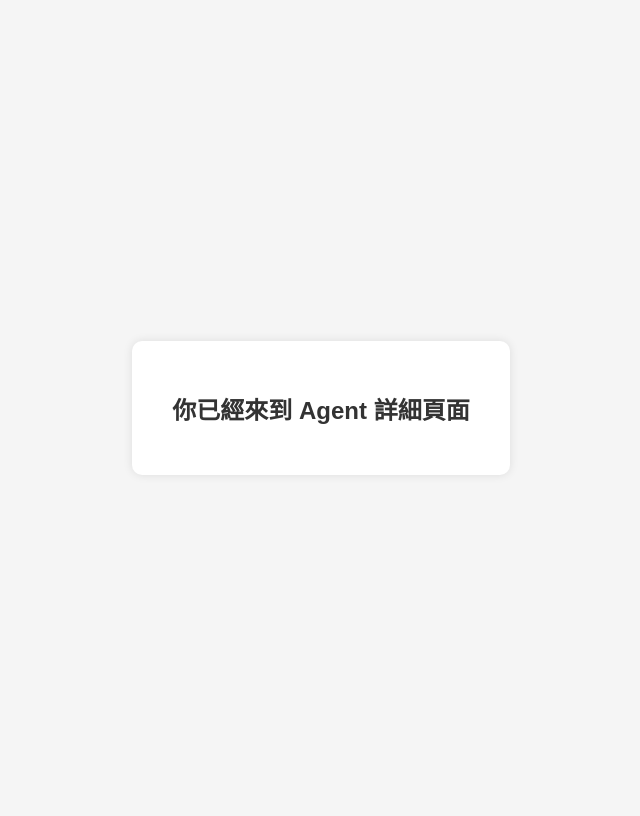
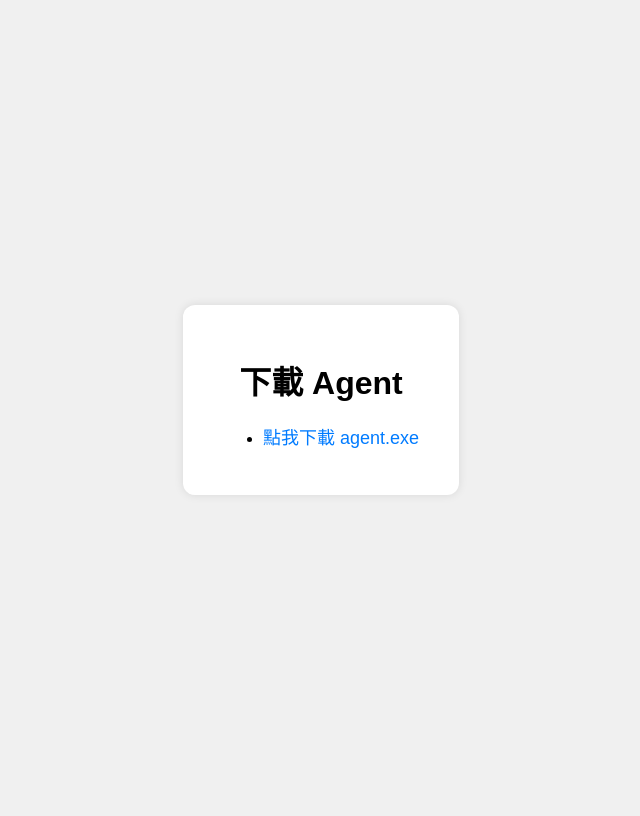
Before and after one commit to KW0817/agent_site, a Flask app: page /templates/1 in a window 1280 px wide. Shown: the whole page, without its empty margins (319-959 px from the left). After the commit the page ends 495 px from the top, so only its background shows below. Run offline with Flask 3, Linux system fonts and the light colour scheme.

Commit message:
Update 1.html

```diff
--- a/templates/1.html
+++ b/templates/1.html
@@ -2,31 +2,43 @@
 <html lang="zh-Hant">
 <head>
     <meta charset="UTF-8">
-    <title>Agent 詳細頁面</title>
+    <title>Agent 下載頁面</title>
     <style>
         body {
-            background-color: #f5f5f5;
+            margin: 0;
+            height: 100vh;
             display: flex;
             justify-content: center;
             align-items: center;
-            height: 100vh;
             font-family: Arial, sans-serif;
+            background-color: #f0f0f0;
         }
-        .message-box {
-            background-color: white;
+        .container {
+            text-align: center;
+            background: white;
             padding: 30px 40px;
-            border-radius: 10px;
+            border-radius: 12px;
             box-shadow: 0 0 10px rgba(0,0,0,0.1);
-            text-align: center;
         }
-        h2 {
-            color: #333;
+        h1 {
+            margin-bottom: 20px;
+        }
+        a {
+            text-decoration: none;
+            color: #007bff;
+            font-size: 18px;
+        }
+        a:hover {
+            text-decoration: underline;
         }
     </style>
 </head>
 <body>
-    <div class="message-box">
-        <h2>你已經來到 Agent 詳細頁面</h2>
+    <div class="container">
+        <h1>下載 Agent</h1>
+        <ul>
+            <li><a href="/download/agent.exe">點我下載 agent.exe</a></li>
+        </ul>
     </div>
 </body>
 </html>
```
